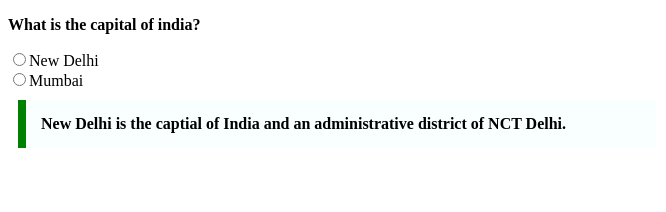
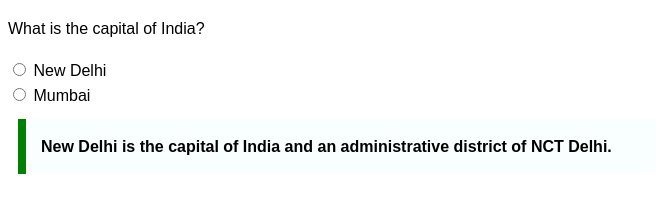
Before and after one commit to acciojob/trivia-bharath02233, a website: page main.html in a window 1280 px wide. Shown: the whole page, without its empty margins (0-666 px from the left). Drawn offline with Linux system fonts and the light colour scheme.

Commit message:
created a submission

```diff
--- a/main.html
+++ b/main.html
@@ -8,13 +8,29 @@
 
 <body>
 	<!-- the entire body must be written by student -->
-	<p><b>What is the capital of india?</b></p>
-	 <input type="radio">New Delhi
-	<br>
-	<input type="radio">Mumbai
-	<br>
-	<blockquote style="max-width:600px;margin:10px;padding:15px;border-left:8px solid green;background-color:#f8fffe;font-weight:bold;">New Delhi is the captial of India and an administrative district of NCT Delhi.</blockquote>
-    <script type="text/javascript" src="./script.js">
+	<section>
+
+        <p>What is the capital of India?</p>
+        <form>
+            <label>
+                <input type="radio" name="capital" value="new-delhi">
+                New Delhi
+            </label>
+            <br>
+            <label>
+                <input type="radio" name="capital" value="mumbai">
+                Mumbai
+            </label>
+        </form>
+    </section>
+
+    <!-- Quotation Section -->
+    <section>
+        <blockquote class="blockquote">
+            New Delhi is the capital of India and an administrative district of NCT Delhi.
+
+        </blockquote>
+    </section>
 </script>
 
 </body>
--- a/styles.css
+++ b/styles.css
@@ -1,2 +1,12 @@
-
-/* Your CSS Code here. */
+body {
+            font-family: Arial, sans-serif;
+            line-height: 1.6;
+    }
+.blockquote {
+            max-width: 600px;
+            margin: 10px;
+            padding: 15px;
+            border-left: 8px solid green;
+            background-color: #f8fffe;
+            font-weight: bold;
+}
```
